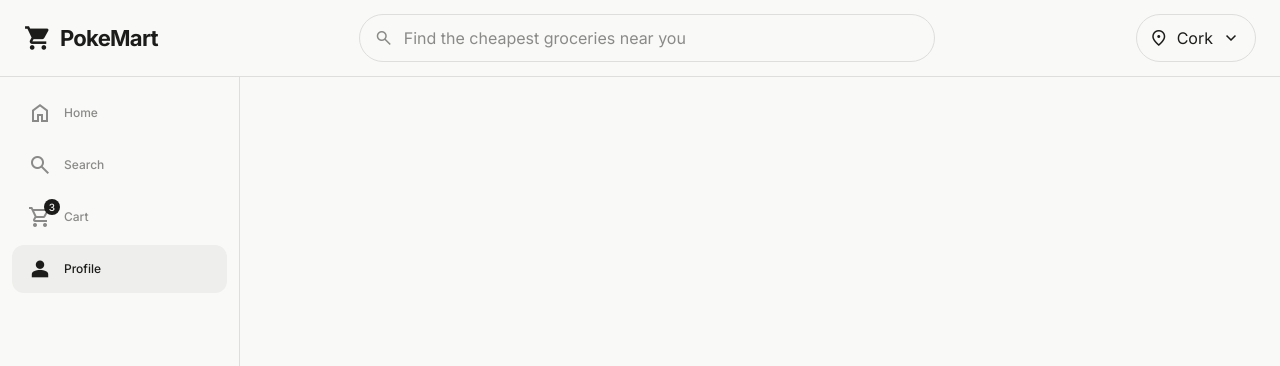
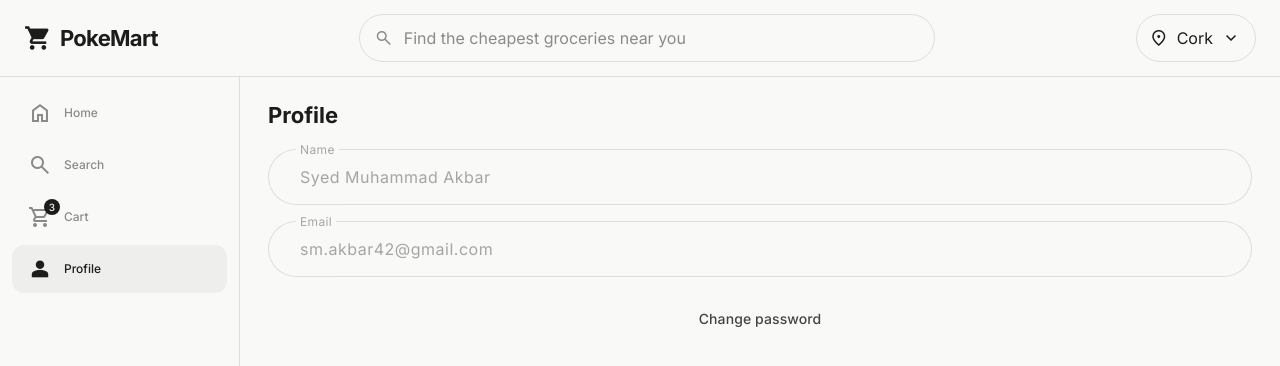
Before and after one commit to Yazzisaurus/PokeMart, an Angular app in the folder frontend/: page /profile in a window 1280 px wide. Shown: the top 366 px of the page. Built offline with nearby package versions, Linux system fonts and the light colour scheme.

Commit message:
feat: add profile page

```diff
--- a/frontend/src/app/profile/profile.html
+++ b/frontend/src/app/profile/profile.html
@@ -1 +1,40 @@
-<section class="screen" aria-label="Profile"></section>
+<section class="screen" aria-label="Profile">
+  <div class="title">Profile</div>
+
+  <form [formGroup]="form" (ngSubmit)="save()" novalidate>
+    <app-text-field label="Name" autocomplete="name" [control]="form.controls.name" />
+    <app-text-field label="Email" type="email" autocomplete="email" [control]="form.controls.email" />
+
+    @if (updated()) {
+      <div class="note">Password updated.</div>
+    }
+
+    @if (changing()) {
+      <app-text-field
+        label="Current password"
+        type="password"
+        autocomplete="current-password"
+        [control]="form.controls.currentPassword"
+        [error]="currentPasswordError()"
+      />
+      <app-text-field
+        label="New password"
+        type="password"
+        autocomplete="new-password"
+        [control]="form.controls.password"
+        [error]="passwordError()"
+      />
+      <app-text-field
+        label="Confirm new password"
+        type="password"
+        autocomplete="new-password"
+        [control]="form.controls.confirmPassword"
+        [error]="confirmPasswordError()"
+      />
+      <app-button type="submit">Update password</app-button>
+      <app-button appearance="text" type="button" (click)="cancel()">Cancel</app-button>
+    } @else {
+      <app-button appearance="text" type="button" (click)="startChange()">Change password</app-button>
+    }
+  </form>
+</section>
--- a/frontend/src/app/profile/profile.scss
+++ b/frontend/src/app/profile/profile.scss
@@ -3,8 +3,39 @@
   flex: 1;
   flex-direction: column;
   min-height: 0;
+  overflow: auto;
+  scrollbar-width: none;
+}
+
+:host::-webkit-scrollbar {
+  display: none;
 }
 
 .screen {
-  flex: 1;
+  display: flex;
+  flex-direction: column;
+  gap: 1.25rem;
+  padding: 0.5rem 1.25rem 1.5rem;
 }
+
+.title {
+  font: var(--mat-sys-title-large);
+  font-weight: 700;
+}
+
+form {
+  display: flex;
+  flex-direction: column;
+  gap: 1rem;
+}
+
+.note {
+  color: var(--mat-sys-on-surface-variant);
+  font: var(--mat-sys-body-medium);
+}
+
+@media (min-width: 48rem) {
+  .screen {
+    padding: 1.5rem 1.75rem 2rem;
+  }
+}
--- a/frontend/src/app/profile/profile.ts
+++ b/frontend/src/app/profile/profile.ts
@@ -1,8 +1,111 @@
-import { Component } from '@angular/core';
+import { Component, inject, signal } from '@angular/core';
+import { AbstractControl, FormBuilder, ReactiveFormsModule, ValidationErrors, Validators } from '@angular/forms';
+import { Button } from '../ui/button/button';
+import { TextField } from '../ui/text-field/text-field';
 
 @Component({
   selector: 'app-profile',
+  imports: [ReactiveFormsModule, Button, TextField],
   templateUrl: './profile.html',
   styleUrl: './profile.scss',
 })
-export class Profile {}
+export class Profile {
+  private readonly formBuilder = inject(FormBuilder);
+  private readonly submitted = signal(false);
+  protected readonly changing = signal(false);
+  protected readonly updated = signal(false);
+
+  protected readonly form = this.formBuilder.nonNullable.group({
+    name: [{ value: 'Syed Muhammad Akbar', disabled: true }],
+    email: [{ value: 'sm.akbar42@gmail.com', disabled: true }],
+    currentPassword: ['', Validators.required],
+    password: ['', [Validators.required, Validators.minLength(8)]],
+    confirmPassword: ['', [Validators.required, (control: AbstractControl) => this.passwordsMatch(control)]],
+  });
+
+  constructor() {
+    this.form.controls.password.valueChanges.subscribe(() => {
+      this.form.controls.confirmPassword.updateValueAndValidity({ emitEvent: false });
+    });
+  }
+
+  protected currentPasswordError(): string | null {
+    return this.requiredError(this.form.controls.currentPassword, 'Enter your current password');
+  }
+
+  protected passwordError(): string | null {
+    const control = this.form.controls.password;
+    if (!this.showError(control)) {
+      return null;
+    }
+    if (control.hasError('required')) {
+      return 'Enter a new password';
+    }
+    if (control.hasError('minlength')) {
+      return 'Use at least 8 characters';
+    }
+    return null;
+  }
+
+  protected confirmPasswordError(): string | null {
+    const control = this.form.controls.confirmPassword;
+    if (!this.showError(control)) {
+      return null;
+    }
+    if (control.hasError('required')) {
+      return 'Confirm your new password';
+    }
+    if (control.hasError('mismatch')) {
+      return 'Passwords do not match';
+    }
+    return null;
+  }
+
+  protected startChange(): void {
+    this.updated.set(false);
+    this.submitted.set(false);
+    this.changing.set(true);
+  }
+
+  protected cancel(): void {
+    this.changing.set(false);
+    this.submitted.set(false);
+    this.form.controls.currentPassword.reset();
+    this.form.controls.password.reset();
+    this.form.controls.confirmPassword.reset();
+  }
+
+  protected save(): void {
+    this.submitted.set(true);
+    this.form.controls.currentPassword.markAsTouched();
+    this.form.controls.password.markAsTouched();
+    this.form.controls.confirmPassword.markAsTouched();
+    if (
+      this.form.controls.currentPassword.invalid ||
+      this.form.controls.password.invalid ||
+      this.form.controls.confirmPassword.invalid
+    ) {
+      return;
+    }
+    this.cancel();
+    this.updated.set(true);
+  }
+
+  private showError(control: AbstractControl): boolean {
+    return this.submitted() || control.touched;
+  }
+
+  private requiredError(control: AbstractControl, message: string): string | null {
+    if (!this.showError(control) || !control.hasError('required')) {
+      return null;
+    }
+    return message;
+  }
+
+  private passwordsMatch(control: AbstractControl): ValidationErrors | null {
+    if (!control.value || control.value === this.form?.controls.password.value) {
+      return null;
+    }
+    return { mismatch: true };
+  }
+}
```
